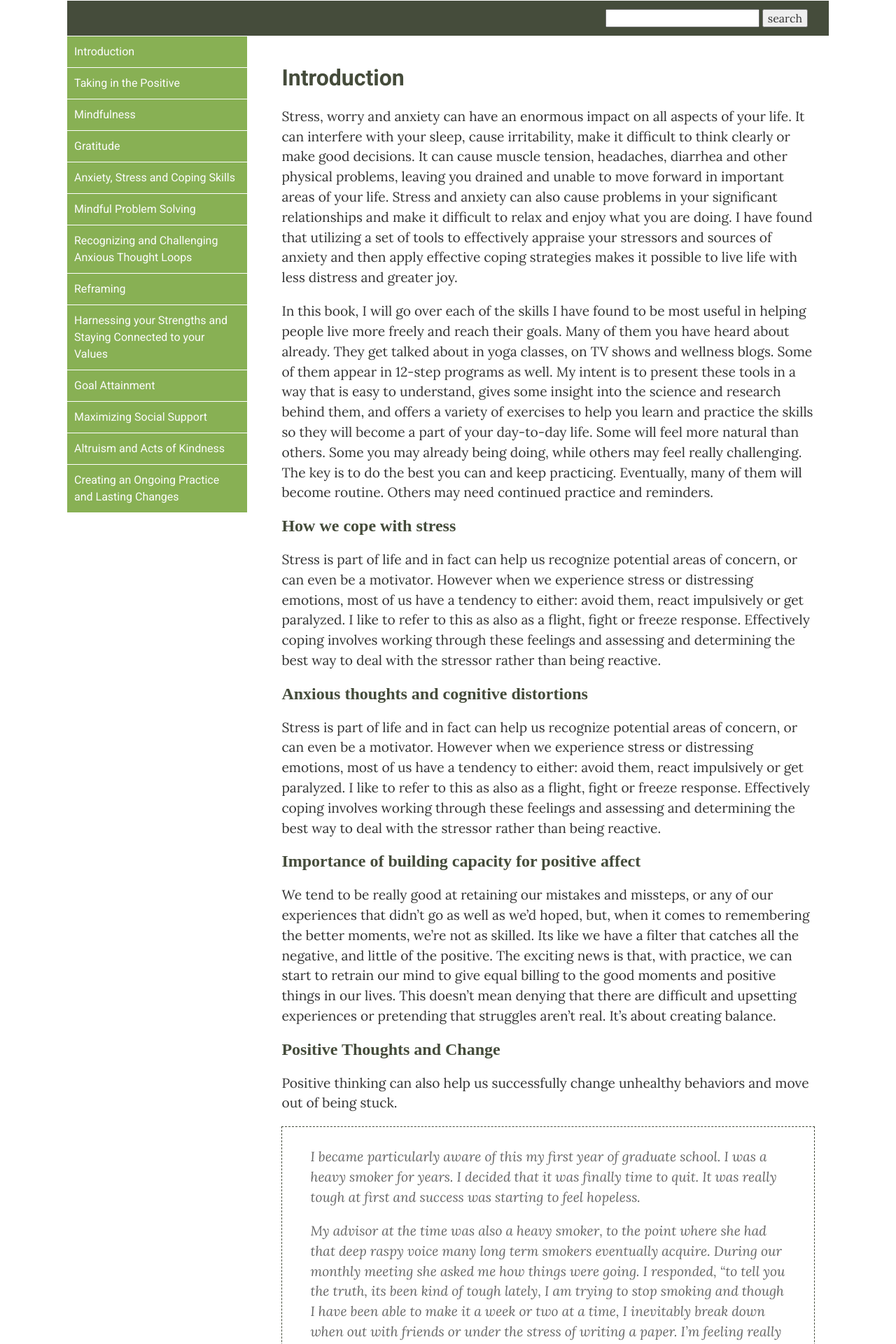
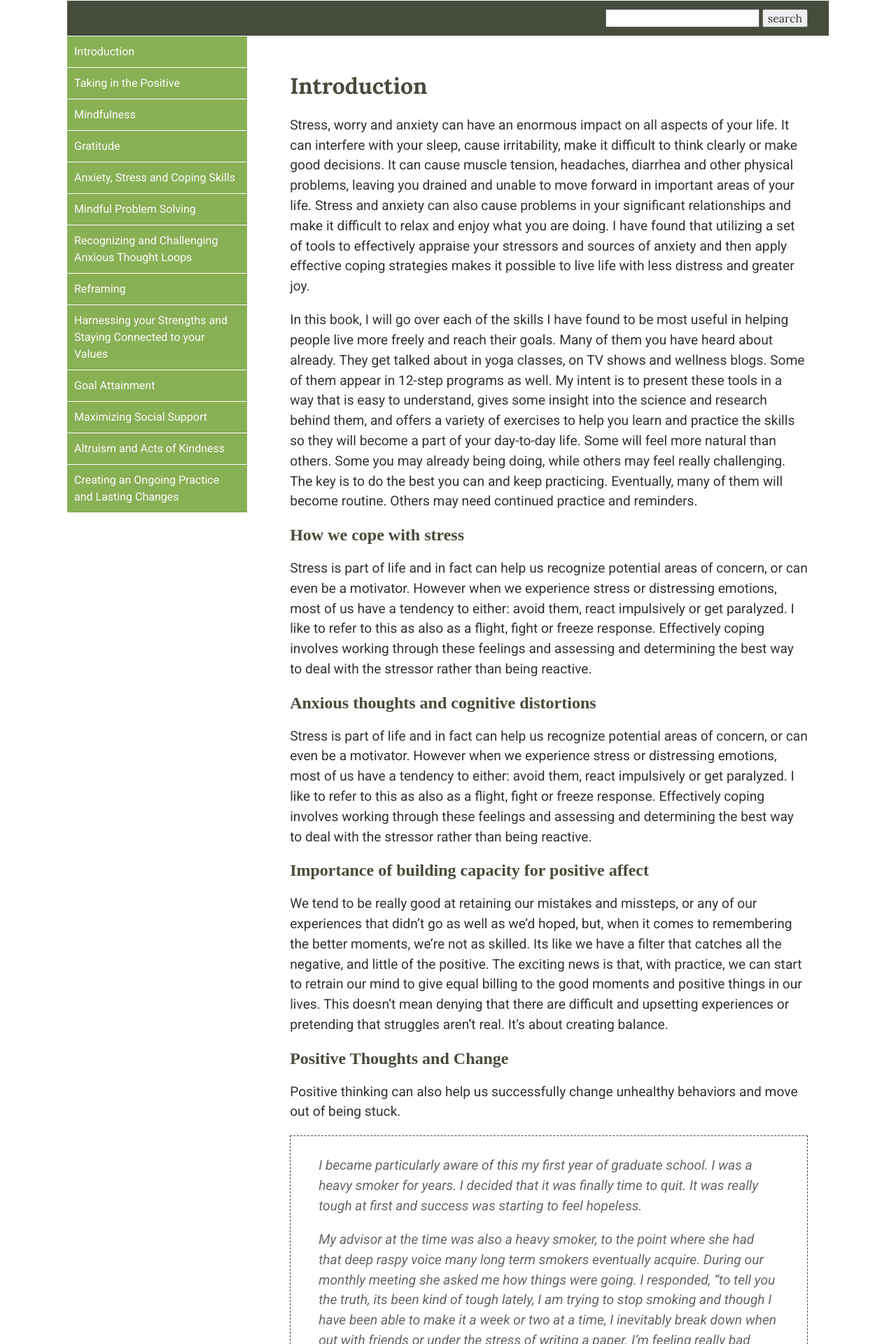
Before and after one commit to mtorres253/mtorres253.github.io, a Jekyll site: the page built from index.html, in a window 1280 px wide. Shown: the top 1920 px of the page at 70% size. Built offline with Jekyll 4.4.1, drawn with Linux system fonts in a browser that asks for light colours; nearby versions of some CDN libraries.

Commit message:
style changes

```diff
--- a/css/main.css
+++ b/css/main.css
@@ -6,7 +6,7 @@ p, ul li, ol li, td {
     font-size: 1.2em;
     line-height: 1.5em;
     color: #333;
-    font-family: 'Lora', serif;
+    font-family: 'Roboto', sans-serif;
 }
 ul li p, ol li p {
     font-size: 1.2em;
@@ -80,7 +80,7 @@ a:hover {
 }
 h1 {
     font-size: 2em;
-    font-family: 'Roboto', sans-serif;
+    font-family: 'Lora', serif;
     color: #454C3B;
 }
 h2, h3 {
@@ -98,20 +98,20 @@ footer {
 }
 .story p {
     color: #666666;
-    font-family: 'Lora', serif;
+    font-family: 'Roboto', sans-serif;
     font-style: italic;
     font-size: 1.2em;
 }
 .container {
     float: right;
-    width: 70%;
-    padding: 20px;
+    width: 68%;
+    padding: 30px 30px;
 }
 .quote {
     display: block;
     color: #666666;
     border: 1px dashed #454C3B;
-    font-family: 'Lora', serif;
+    font-family: 'Roboto', sans-serif;
     font-style: italic;
     font-size: 1.2em;
     padding: 25px;
```
